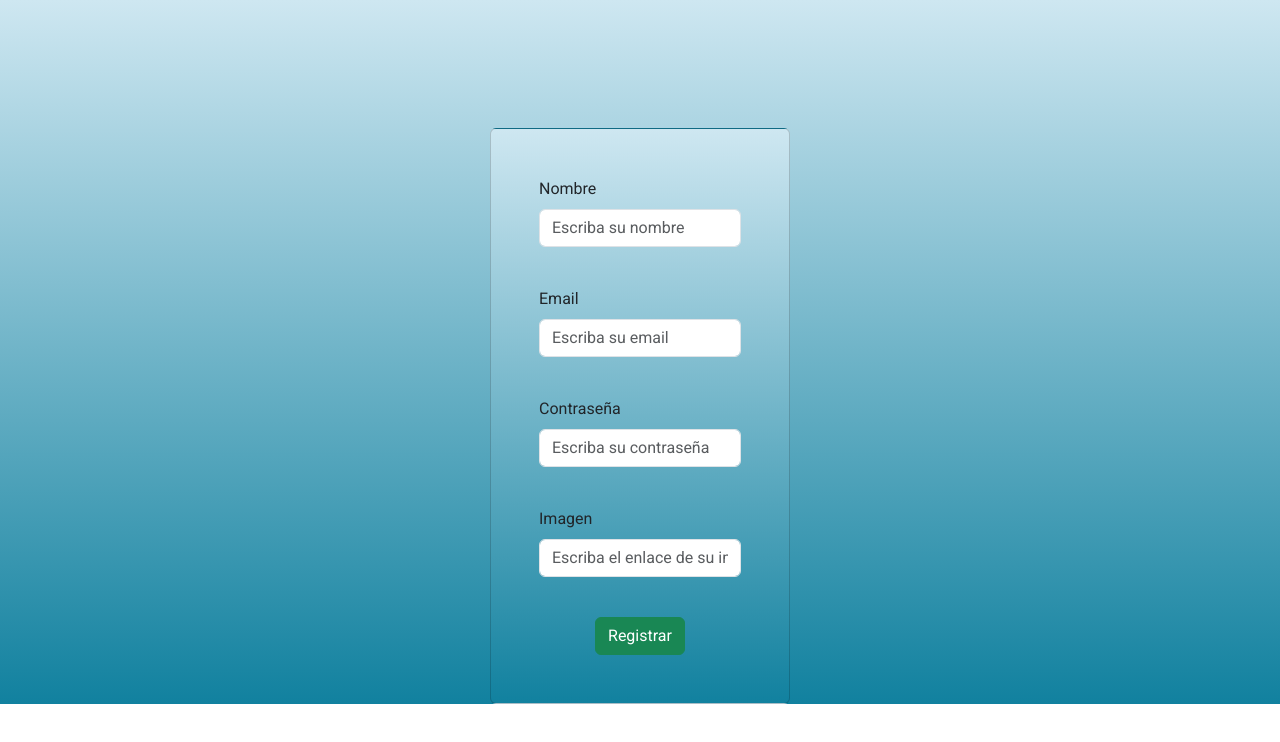
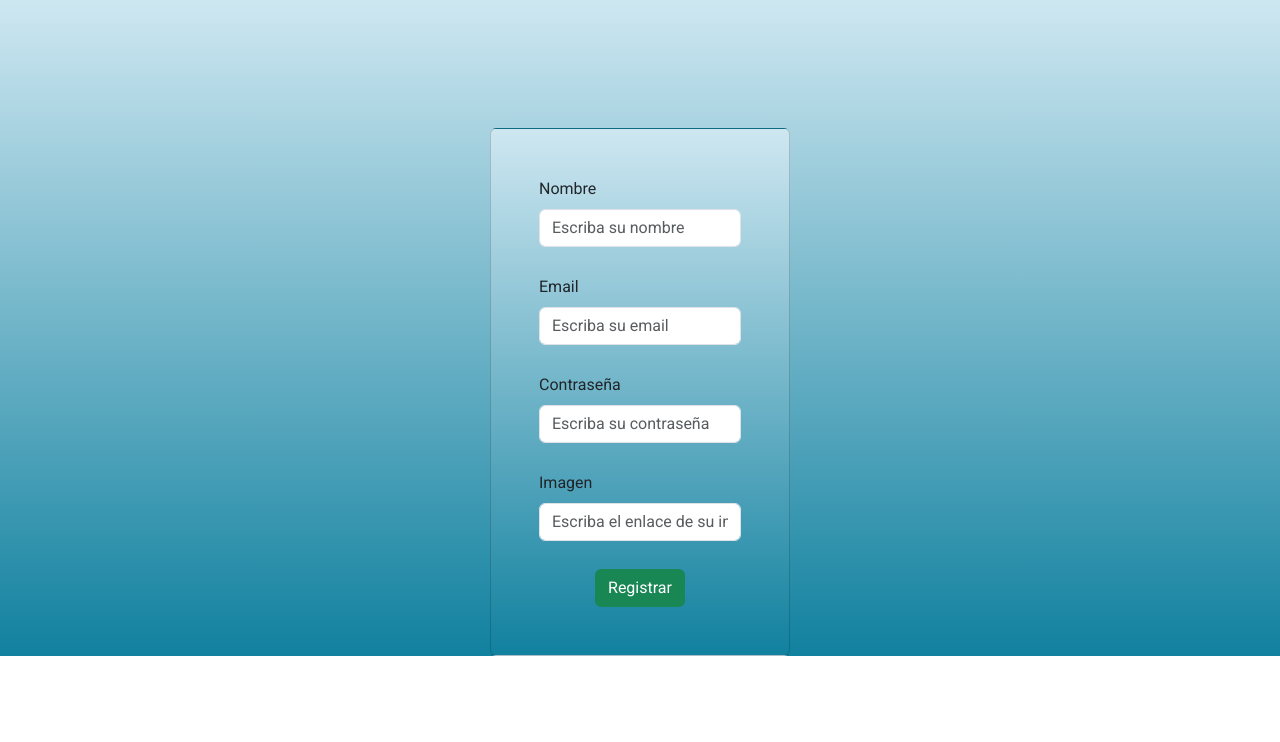
Before and after one commit to stefannyaonofre/gestion-proyectos, a React (Vite) app: page /registro in a window 1280 px wide. Shown: the top 742 px of the page. Built offline with nearby package versions, Linux system fonts and the light colour scheme.

Commit message:
styles registro

```diff
--- a/src/pages/registro/Registro.jsx
+++ b/src/pages/registro/Registro.jsx
@@ -31,7 +31,7 @@ const Registro = () => {
   return (
     <main className="d-flex justify-content-center align-items-center vw-100 vh-150 fondo-color">
       <form className="formular card p-5 fondo-color" onSubmit={handleSubmit(onSubmit)}>
-        <div className="mb-3">
+        <div className="mb-1">
           <label className="form-label">
             <span>Nombre</span>
             <input
@@ -42,7 +42,7 @@ const Registro = () => {
             />
           </label>
         </div>
-        <div className="mb-3">
+        <div className="mb-1">
           <label className="form-label">
             <span>Email</span>
             <input
@@ -53,7 +53,7 @@ const Registro = () => {
             />
           </label>
         </div>
-        <div className="mb-3">
+        <div className="mb-1">
           <label className="form-label">
             <span>Contraseña</span>
             <input
@@ -64,7 +64,7 @@ const Registro = () => {
             />
           </label>
         </div>
-        <div className="mb-3">
+        <div className="mb-1">
           <label className="form-label">
             <span>Imagen</span>
             <input
```
